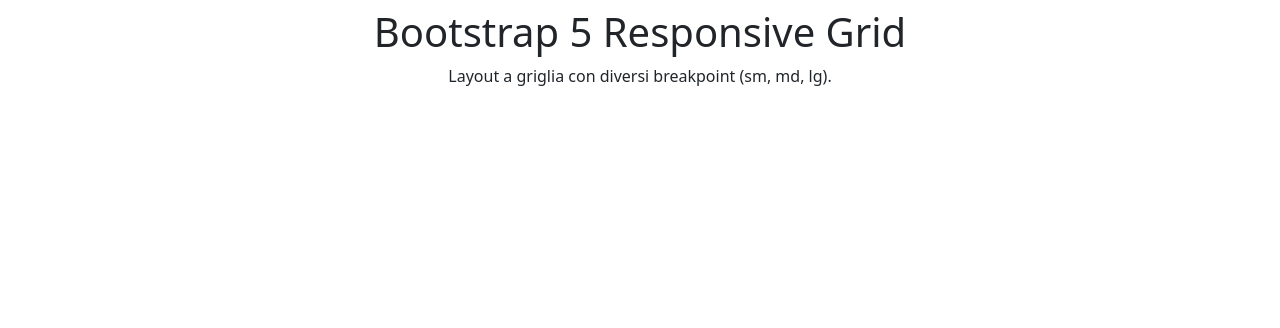
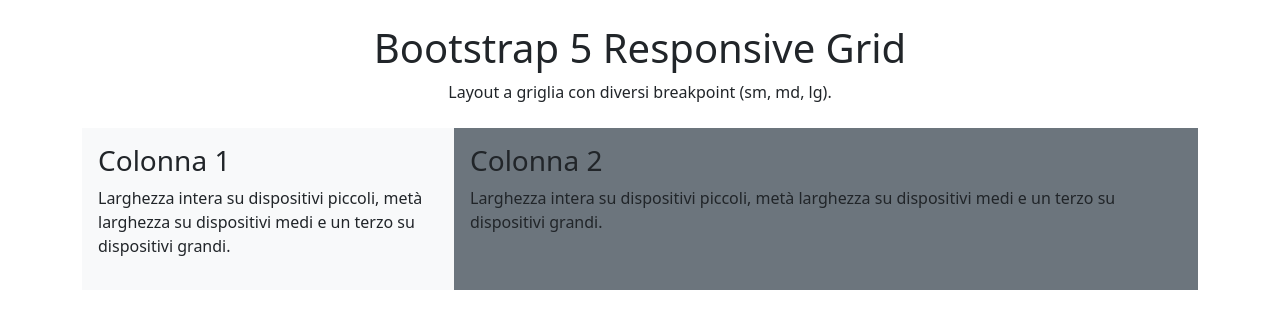
Before and after one commit to tommasodare/htmlcss-bootstrap-layout, a plain HTML site: page index.html in a window 1280 px wide. Drawn offline with nearby package versions, Linux system fonts and the light colour scheme.

Commit message:
First Row

```diff
--- a/index.html
+++ b/index.html
@@ -9,12 +9,24 @@
         integrity="sha384-QWTKZyjpPEjISv5WaRU9OFeRpok6YctnYmDr5pNlyT2bRjXh0JMhjY6hW+ALEwIH" crossorigin="anonymous">
 </head>
 
-<body>
+<body class="p-3">
 
 
     <div class="col-12 text-center p-2">
         <h1>Bootstrap 5 Responsive Grid</h1>
         <p>Layout a griglia con diversi breakpoint (sm, md, lg).</p>
+    </div>
+
+    <div class="container d-flex">
+        <div class="bg-light p-3 col-sm-12 col-md-6 col-lg-4">
+            <h3>Colonna 1</h3>
+            <p>Larghezza intera su dispositivi piccoli, metà larghezza su dispositivi medi e un terzo su dispositivi grandi.</p>
+        </div>
+        <div class="bg-secondary p-3 col-sm-12 col-md-6 col-lg-8">
+            <h3>Colonna 2</h3>
+            <p>Larghezza intera su dispositivi piccoli, metà larghezza su dispositivi medi e un terzo su dispositivi grandi.</p>
+        </div>
+
     </div>
 
 
```
